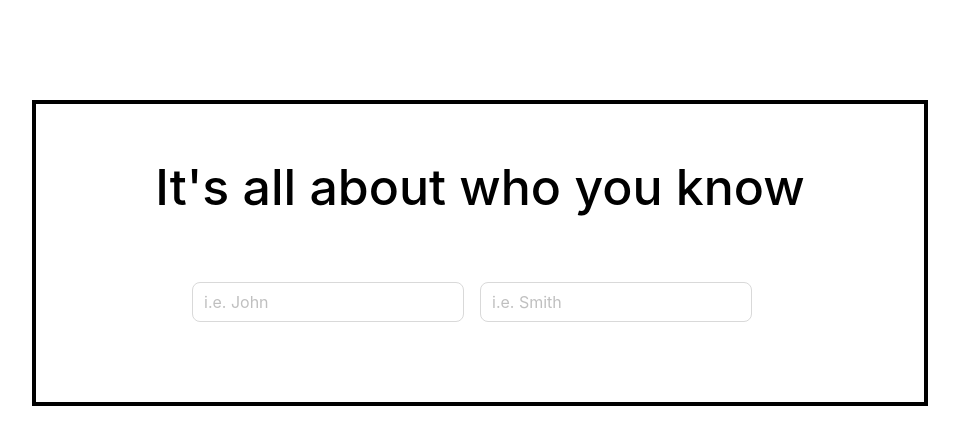
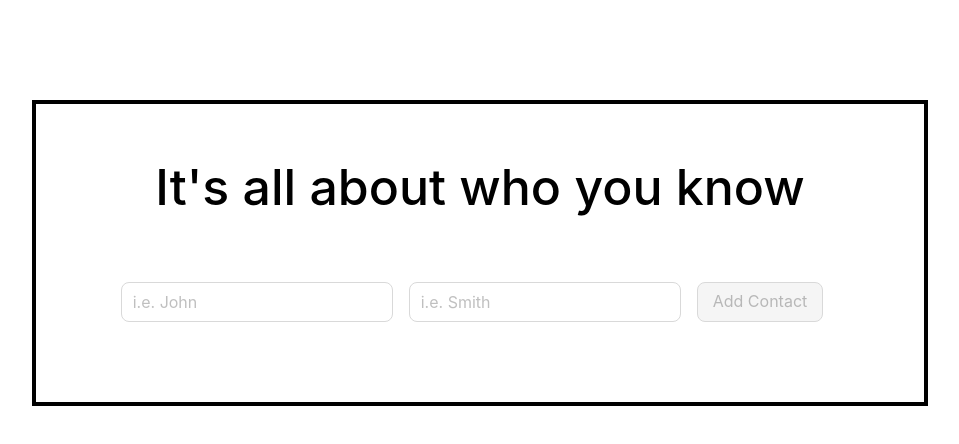
Before and after one commit to deborapatrao/react-graphql, a React (Create React App) app in the folder client/: page / in a window 1280 px wide. Shown: the top 444 px of the page, without its empty margins (160-1119 px from the left). Built offline with nearby package versions, Linux system fonts and the light colour scheme.

Commit message:
Add form validation

```diff
--- a/client/src/components/forms/AddContact.js
+++ b/client/src/components/forms/AddContact.js
@@ -1,14 +1,20 @@
-import { useState } from 'react'
+import { useEffect, useState } from 'react'
 import { v4 as uuidv4 } from 'uuid'
-import { Form, Input } from 'antd'
+import { Button, Form, Input } from 'antd'
 
 const AddContact = () => {
     const [id] = useState(uuidv4())
+    const [form] = Form.useForm()
+    const[,forceUpdate] = useState()
 
+    useEffect(() => {
+        forceUpdate([])
+    }, [])
 
 return(
     <Form
     name='add-contact-form'
+    form={form}
     layout='inline'
     size='large'
     style={{marginBottom: '40px'}}>
@@ -19,6 +25,15 @@
         <Form.Item name='LasttName' rules={[{required:true, message:'Please input last name!'}]}>
             <Input placeholder='i.e. Smith'/>
         </Form.Item>
+
+        <Form.Item shouldUpdate={true}>
+            {() => (
+                <Button
+                type='primary'
+                htmlType='submit'
+                disabled={!form.isFieldsTouched(true) || form.getFieldsError().filter(({ errors }) => errors.length).length}>Add Contact</Button>
+            )}
+        </Form.Item>
     </Form>
 )
 
```
